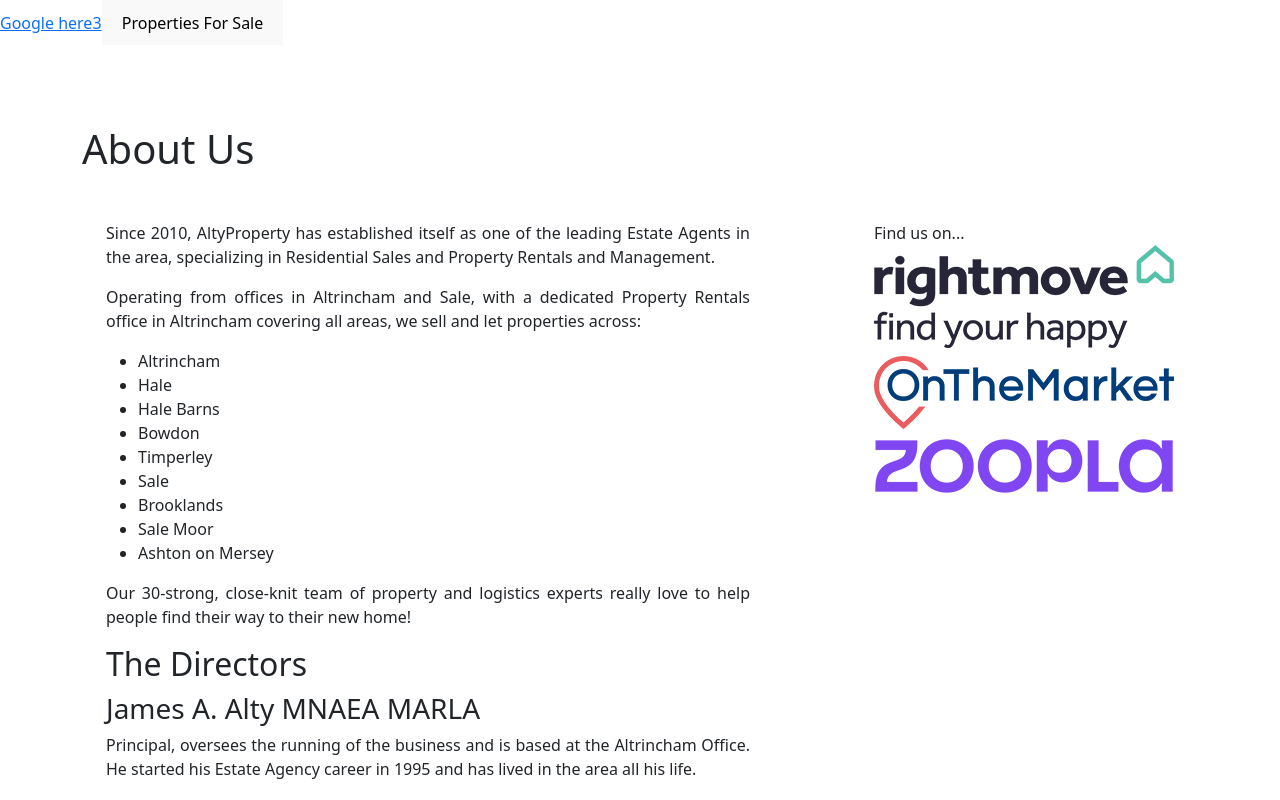
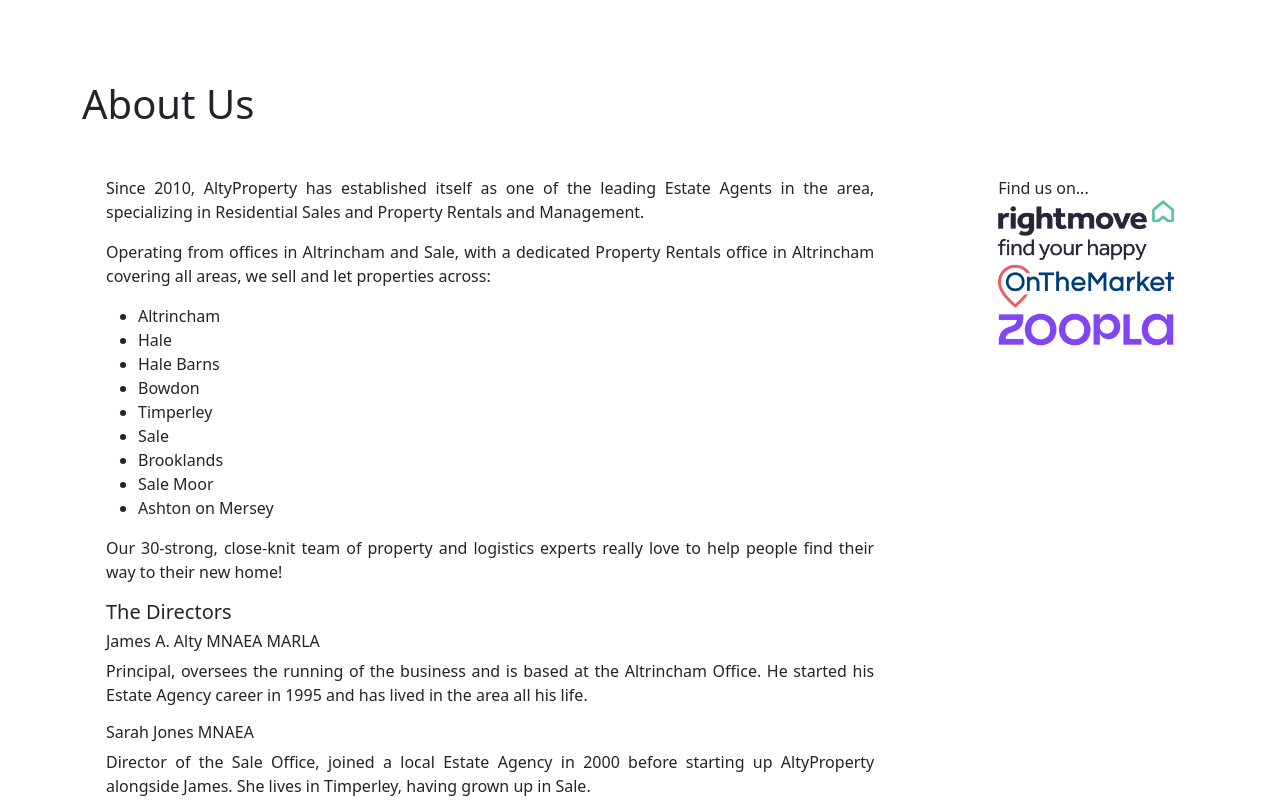
Before and after one commit to bboyce12/property-website, a React (Vite) app: page /about/aboutus in a window 1280 px wide. Shown: the top 800 px of the page. Built offline with nearby package versions, Linux system fonts and the light colour scheme.

Commit message:
Fix adaptation to Netlify

```diff
--- a/package.json
+++ b/package.json
@@ -3,14 +3,11 @@
   "private": true,
   "version": "0.0.0",
   "type": "module",
-  "homepage": "https://bboyce12.github.io/property-website",
   "scripts": {
     "dev": "vite",
     "build": "tsc -b && vite build",
     "lint": "eslint .",
     "preview": "vite preview",
-    "predeploy": "npm run build",
-    "deploy": "gh-pages -d dist"
   },
   "dependencies": {
     "@gsap/react": "^2.1.2",
--- a/src/App.tsx
+++ b/src/App.tsx
@@ -28,28 +28,13 @@ export default function App() {
 
   return (
     <>
-      <div>
-        <Link to="/google.com">Google here3</Link>
-        <Link to="/propertyinfo/sale/all">
-          <button>Properties For Sale</button>
-        </Link>
-      </div>
-      <Routes>
-        <Route path="/" element={<AboutUs />} />
-        <Route path="/about/reviews" element={<ReviewPage />} />
-        <Route path="/google.com" element={<h1>Arrived google</h1>} />
-      </Routes>
-    </>
-  );
-}
-
-/*
-<Route path="/propertyinfo/:asking_type/:status" element={<Sales />} />
+        <Routes>
+        <Route path="/propertyinfo/:asking_type/:status" element={<Sales />} />
         <Route
           path="/savedproperty/:asking_type/"
           element={<SavedProperty />}
         />
-<Route path="/about/aboutus" element={<AboutUs />} />
+        <Route path="/about/aboutus" element={<AboutUs />} />
         <Route path="/about/reviews" element={<ReviewPage />} />
         <Route path="/property/sale" element={<PropertyForSale />} />
         <Route path="/stampdutycalculator" element={<StampDutyCalculator />} />
@@ -57,4 +42,7 @@ export default function App() {
         <Route path="/valuationform" element={<ValuationForm />} />
         <Route path="/whyus" element={<WhyUsPage />} />
 
-*/
+      </Routes>
+    </>
+  );
+}
--- a/src/main.tsx
+++ b/src/main.tsx
@@ -5,7 +5,7 @@ import ReactDOM from "react-dom/client";
 import "./index.css";
 import App from "./App.tsx";
 import { fadeIn } from "./js/fadeIn";
-import { HashRouter, Link } from "react-router-dom";
+import { BrowserRouter, Link } from "react-router-dom";
 
 // Ensure createRoot is only called once
 const rootElement = document.getElementById("root");
@@ -13,25 +13,16 @@ if (!rootElement) {
   throw new Error("Root element not found");
 }
 
-ReactDOM.createRoot(document.getElementById("root")).render(
-  <React.StrictMode>
-    <HashRouter>
-      <App />
-    </HashRouter>
-  </React.StrictMode>
-);
-
 // Need to understand how
-/*
 const Main: React.FC = () => {
   useEffect(() => {
     fadeIn(); // Call fadeIn on initial load
   }, []); // Runs once on mount
   return (
     <React.StrictMode>
-      <HashRouter>
+      <BrowserRouter>
         <App />
-      </HashRouter>
+      </BrowserRouter>
     </React.StrictMode>
   );
 };
@@ -39,4 +30,3 @@ const Main: React.FC = () => {
 // Render the app
 const root = createRoot(rootElement);
 root.render(<Main />);
-*/
--- a/vite.config.ts
+++ b/vite.config.ts
@@ -4,6 +4,5 @@ import react from '@vitejs/plugin-react'
 // https://vite.dev/config/
 export default defineConfig({
   plugins: [react()],
-  base: "/property-website",
 
 })
```
Also changed, not shown: 2 other files (tests, documents, lock files or other folders).
